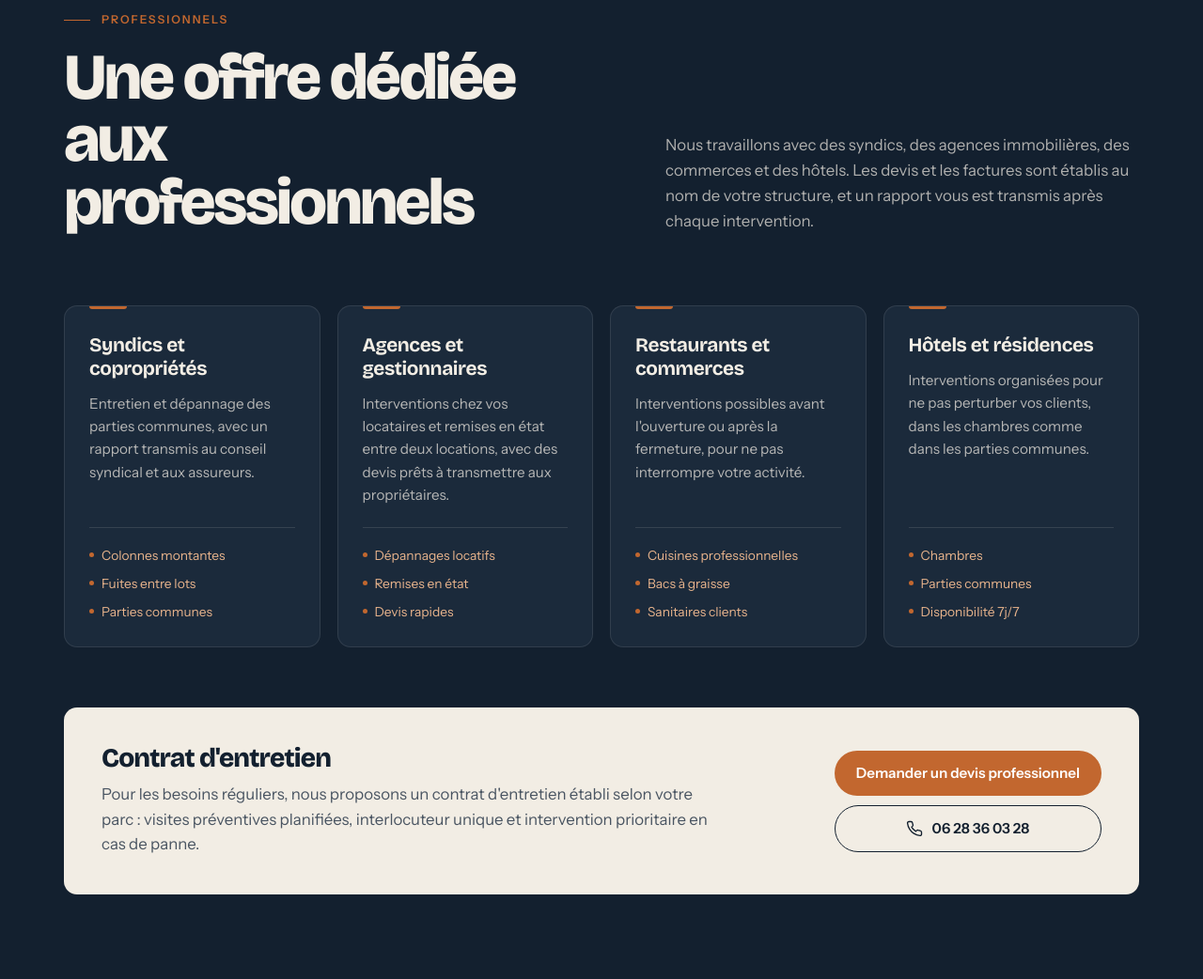
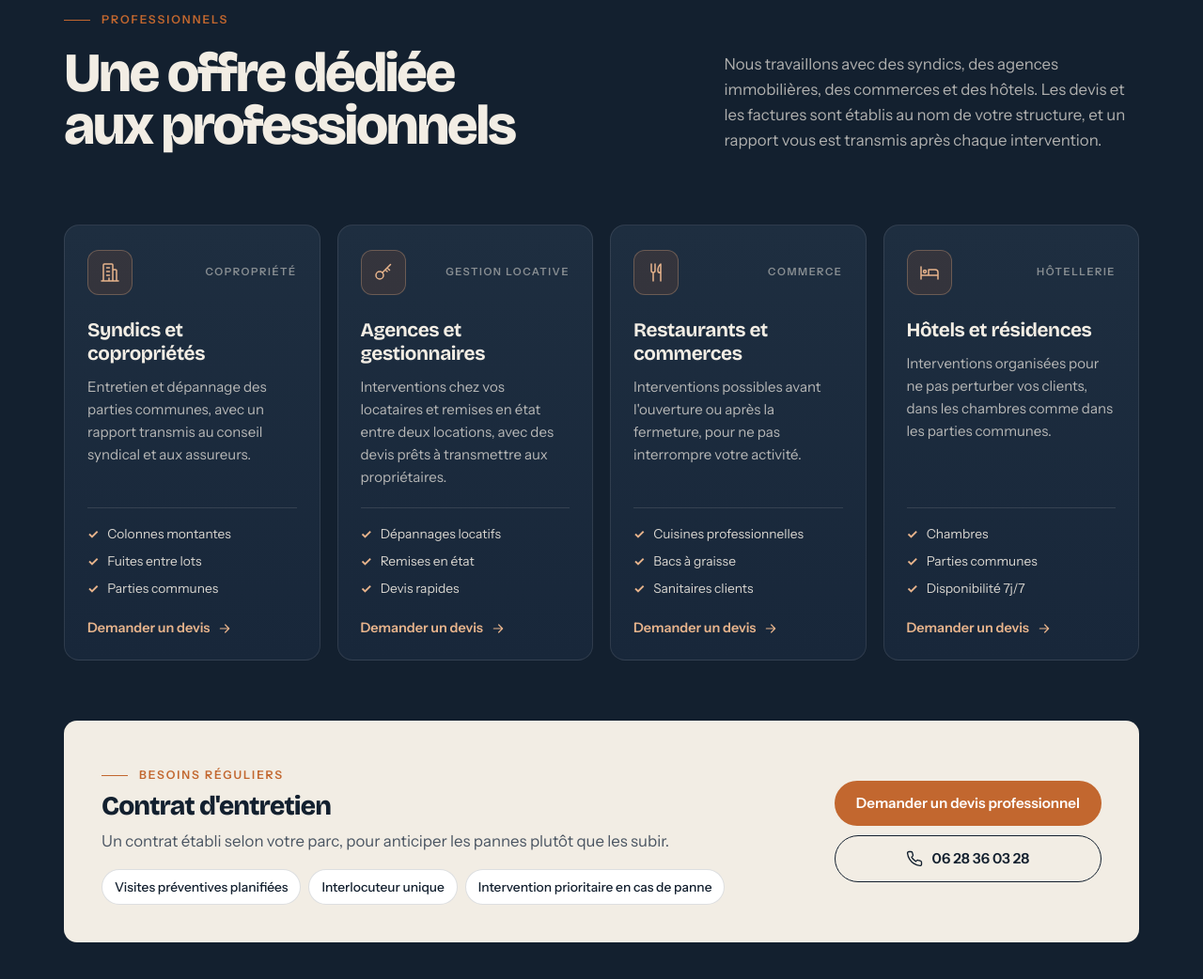
Before and after one commit to melissaamrar7-hue/elmasplomberie, a plain HTML site: page index.html in a window 1280 px wide. Shown: the part 4740-5782 px from the top of the page at 94% size. Drawn offline with nearby package versions, Linux system fonts and the light colour scheme.

Commit message:
Professionnels : cartes enrichies (icônes, lien devis pré-rempli) et contrat d'entretien plus lisible
Co-Authored-By: Claude Opus 5.5 <noreply@anthropic.com>
Claude-Session: https://claude.ai/code/session_01HnVhRBmh5YSgRXdn9kKRTK

```diff
--- a/index.html
+++ b/index.html
@@ -232,17 +232,29 @@ p{margin:0}
 /* Professionnels */
 .pros{background:var(--encre);color:var(--papier)}
 .pros .tete p{color:rgba(242,237,228,.7)}
+@media (min-width:981px){.pros .tete{grid-template-columns:1.2fr .8fr}}
+.pros .tete h2{font-size:clamp(2.3rem,4.6vw,4rem)}
 .pros-cartes{display:grid;grid-template-columns:repeat(4,1fr);gap:18px}
-.pros-carte{position:relative;display:flex;flex-direction:column;background:#1B2A3B;border:1px solid rgba(242,237,228,.1);border-radius:14px;padding:30px 26px 26px;transition:border-color .3s,transform .3s}
-.pros-carte::before{content:"";position:absolute;left:26px;top:0;width:40px;height:3px;background:var(--cuivre);border-radius:0 0 3px 3px}
-.pros-carte:hover{border-color:rgba(232,180,140,.45);transform:translateY(-4px)}
-.pros-carte h3{font-size:1.3rem;letter-spacing:-.02em;line-height:1.2;margin-bottom:12px}
-.pros-carte p{color:rgba(242,237,228,.72);font-size:.95rem;flex:1}
-.pros-carte ul{list-style:none;margin:22px 0 0;padding:18px 0 0;border-top:1px solid rgba(242,237,228,.12);display:grid;gap:8px}
-.pros-carte li{font-size:.86rem;color:var(--cuivre-clair);display:flex;gap:8px}
-.pros-carte li::before{content:"";width:5px;height:5px;border-radius:50%;background:var(--cuivre);margin-top:.55em;flex:none}
+.pros-carte{position:relative;display:flex;flex-direction:column;background:linear-gradient(180deg,#1E2E40,#18273A);border:1px solid rgba(242,237,228,.1);border-radius:16px;padding:26px 24px 22px;transition:border-color .3s,transform .3s,box-shadow .3s}
+.pros-carte:hover{border-color:rgba(232,180,140,.5);transform:translateY(-4px);box-shadow:0 22px 44px rgba(0,0,0,.28)}
+.pc-haut{display:flex;align-items:center;justify-content:space-between;margin-bottom:26px}
+.pc-ico{width:48px;height:48px;border-radius:12px;background:rgba(194,103,47,.14);border:1px solid rgba(232,180,140,.3);display:grid;place-items:center;color:var(--cuivre-clair)}
+.pc-ico svg{width:24px;height:24px}
+.pc-type{font-size:.7rem;font-weight:600;letter-spacing:.14em;text-transform:uppercase;color:rgba(242,237,228,.5)}
+.pros-carte h3{font-size:1.3rem;letter-spacing:-.02em;line-height:1.2;margin-bottom:10px}
+.pros-carte p{color:rgba(242,237,228,.72);font-size:.94rem;flex:1}
+.pros-carte ul{list-style:none;margin:20px 0 0;padding:16px 0 0;border-top:1px solid rgba(242,237,228,.12);display:grid;gap:7px}
+.pros-carte li{font-size:.86rem;color:rgba(242,237,228,.88);display:flex;gap:9px}
+.pros-carte li::before{content:"✓";color:var(--cuivre-clair);font-weight:700;flex:none}
+.pc-lien{margin-top:20px;display:inline-flex;align-items:center;gap:8px;align-self:flex-start;font-weight:600;font-size:.9rem;color:var(--cuivre-clair);text-decoration:none}
+.pc-lien svg{width:16px;height:16px;transition:transform .25s}
+.pc-lien:hover{color:#fff}
+.pc-lien:hover svg{transform:translateX(4px)}
 @media (max-width:1080px){.pros-cartes{grid-template-columns:repeat(2,1fr)}}
 @media (max-width:560px){.pros-cartes{grid-template-columns:1fr}}
+.pros-contrat .etiquette{margin-bottom:12px}
+.pc-points{list-style:none;margin:16px 0 0;padding:0;display:flex;flex-wrap:wrap;gap:8px}
+.pc-points li{font-size:.86rem;font-weight:500;padding:7px 13px;border-radius:999px;background:#fff;border:1px solid var(--ligne)}
 .pros-contrat{margin-top:clamp(40px,5vw,64px);display:grid;grid-template-columns:1.3fr auto;gap:28px 48px;align-items:center;background:var(--papier);color:var(--encre);border-radius:14px;padding:clamp(26px,3.5vw,40px)}
 .pros-contrat h3{font-size:clamp(1.4rem,2.2vw,1.8rem);font-weight:800;letter-spacing:-.03em;margin-bottom:10px}
 .pros-contrat p{color:var(--encre-2);max-width:40em}
@@ -689,30 +701,40 @@ body.mode-edition [contenteditable="true"]:focus{outline:2px solid var(--cuivre)
     <div class="pros-corps">
       <div class="pros-cartes">
         <article class="pros-carte reveal">
+          <div class="pc-haut"><span class="pc-ico"><svg viewBox="0 0 24 24" fill="none" stroke="currentColor" stroke-width="1.5" stroke-linecap="round" stroke-linejoin="round" aria-hidden="true"><path d="M5 21V4a1 1 0 0 1 1-1h8a1 1 0 0 1 1 1v17M15 9h3a1 1 0 0 1 1 1v11M3 21h18M8.5 7h3M8.5 11h3M8.5 15h3M11 21v-3"/></svg></span><span class="pc-type">Copropriété</span></div>
           <h3>Syndics et copropriétés</h3>
           <p>Entretien et dépannage des parties communes, avec un rapport transmis au conseil syndical et aux assureurs.</p>
           <ul><li>Colonnes montantes</li><li>Fuites entre lots</li><li>Parties communes</li></ul>
+          <a class="pc-lien" href="#devis" data-devis-profil="Professionnel" data-devis-structure="Syndic / copropriété">Demander un devis <svg aria-hidden="true"><use href="#i-fleche"/></svg></a>
         </article>
         <article class="pros-carte reveal">
+          <div class="pc-haut"><span class="pc-ico"><svg viewBox="0 0 24 24" fill="none" stroke="currentColor" stroke-width="1.5" stroke-linecap="round" stroke-linejoin="round" aria-hidden="true"><circle cx="8" cy="15" r="4"/><path d="m10.8 12.2 8.7-8.7M16 7l2.5 2.5M14 9l2 2"/></svg></span><span class="pc-type">Gestion locative</span></div>
           <h3>Agences et gestionnaires</h3>
           <p>Interventions chez vos locataires et remises en état entre deux locations, avec des devis prêts à transmettre aux propriétaires.</p>
           <ul><li>Dépannages locatifs</li><li>Remises en état</li><li>Devis rapides</li></ul>
+          <a class="pc-lien" href="#devis" data-devis-profil="Professionnel" data-devis-structure="Agence / gestionnaire">Demander un devis <svg aria-hidden="true"><use href="#i-fleche"/></svg></a>
         </article>
         <article class="pros-carte reveal">
+          <div class="pc-haut"><span class="pc-ico"><svg viewBox="0 0 24 24" fill="none" stroke="currentColor" stroke-width="1.5" stroke-linecap="round" stroke-linejoin="round" aria-hidden="true"><path d="M7 3v7a2 2 0 0 0 4 0V3M9 12v9M17 21V3c-2 1.5-3 4-3 7 0 1.7.9 2.5 3 2.5"/></svg></span><span class="pc-type">Commerce</span></div>
           <h3>Restaurants et commerces</h3>
           <p>Interventions possibles avant l'ouverture ou après la fermeture, pour ne pas interrompre votre activité.</p>
           <ul><li>Cuisines professionnelles</li><li>Bacs à graisse</li><li>Sanitaires clients</li></ul>
+          <a class="pc-lien" href="#devis" data-devis-profil="Professionnel" data-devis-structure="Restaurant / commerce">Demander un devis <svg aria-hidden="true"><use href="#i-fleche"/></svg></a>
         </article>
         <article class="pros-carte reveal">
+          <div class="pc-haut"><span class="pc-ico"><svg viewBox="0 0 24 24" fill="none" stroke="currentColor" stroke-width="1.5" stroke-linecap="round" stroke-linejoin="round" aria-hidden="true"><path d="M3 19V6M3 15h18v4M21 15v-3a3 3 0 0 0-3-3h-7v6M7 12.5a1.5 1.5 0 1 0 0-3 1.5 1.5 0 0 0 0 3z"/></svg></span><span class="pc-type">Hôtellerie</span></div>
           <h3>Hôtels et résidences</h3>
           <p>Interventions organisées pour ne pas perturber vos clients, dans les chambres comme dans les parties communes.</p>
           <ul><li>Chambres</li><li>Parties communes</li><li>Disponibilité 7j/7</li></ul>
+          <a class="pc-lien" href="#devis" data-devis-profil="Professionnel" data-devis-structure="Hôtel / résidence">Demander un devis <svg aria-hidden="true"><use href="#i-fleche"/></svg></a>
         </article>
       </div>
       <div class="pros-contrat reveal">
         <div>
+          <span class="etiquette">Besoins réguliers</span>
           <h3 id="t-contrat">Contrat d'entretien</h3>
-          <p>Pour les besoins réguliers, nous proposons un contrat d'entretien établi selon votre parc&nbsp;: visites préventives planifiées, interlocuteur unique et intervention prioritaire en cas de panne.</p>
+          <p>Un contrat établi selon votre parc, pour anticiper les pannes plutôt que les subir.</p>
+          <ul class="pc-points"><li>Visites préventives planifiées</li><li>Interlocuteur unique</li><li>Intervention prioritaire en cas de panne</li></ul>
         </div>
         <div class="pros-actions">
           <a class="btn btn-cuivre" href="#devis" data-devis-profil="Professionnel">Demander un devis professionnel</a>
@@ -1041,11 +1063,12 @@ body.mode-edition [contenteditable="true"]:focus{outline:2px solid var(--cuivre)
       var r = form.querySelector('input[name="' + nom + '"][value="' + valeur.replace(/"/g, '\\"') + '"]');
       if (r){ r.checked = true; r.dispatchEvent(new Event('change')); }
     }
-    document.querySelectorAll('[data-devis-forfait],[data-devis-type],[data-devis-profil]').forEach(function(lien){
+    document.querySelectorAll('[data-devis-forfait],[data-devis-type],[data-devis-profil],[data-devis-structure]').forEach(function(lien){
       lien.addEventListener('click', function(){
         if (lien.dataset.devisForfait) form.forfait.value = lien.dataset.devisForfait;
         if (lien.dataset.devisType) cocher('type', lien.dataset.devisType);
         if (lien.dataset.devisProfil) cocher('profil', lien.dataset.devisProfil);
+        if (lien.dataset.devisStructure && form.structure) form.structure.value = lien.dataset.devisStructure;
       });
     });
 
```
